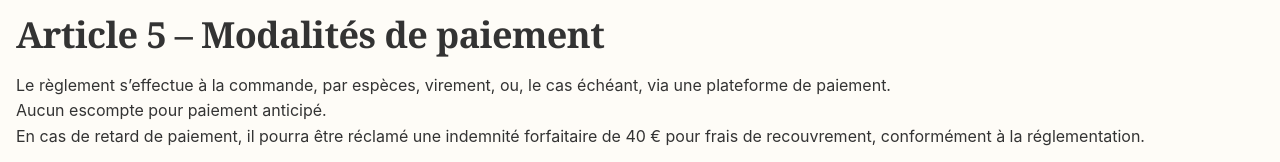
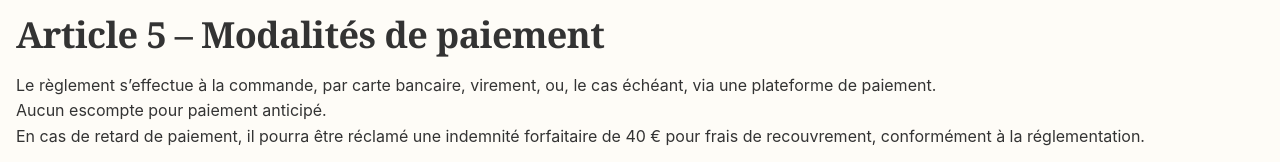
Before and after one commit to lynkhirosue/edb-website, an Astro site: page /cgv in a window 1280 px wide. Shown: the part 892-1054 px from the top of the page. Built offline with nearby package versions, Linux system fonts and the light colour scheme; Astro itself is replaced by a stand-in of ours.

Commit message:
correction modalités de paiment

```diff
--- a/src/pages/cgv.md
+++ b/src/pages/cgv.md
@@ -30,7 +30,7 @@ Les prix indiqués sont exprimés en euros (€), net de taxes (TVA non applicab
 Le Vendeur se réserve le droit de modifier ses prix à tout moment, mais les produits seront facturés au tarif en vigueur au moment de la commande.
 
 ### Article 5 – Modalités de paiement
-Le règlement s’effectue à la commande, par espèces, virement, ou, le cas échéant, via une plateforme de paiement.
+Le règlement s’effectue à la commande, par carte bancaire, virement, ou, le cas échéant, via une plateforme de paiement.
 Aucun escompte pour paiement anticipé.
 En cas de retard de paiement, il pourra être réclamé une indemnité forfaitaire de 40 € pour frais de recouvrement, conformément à la réglementation.
 
```
